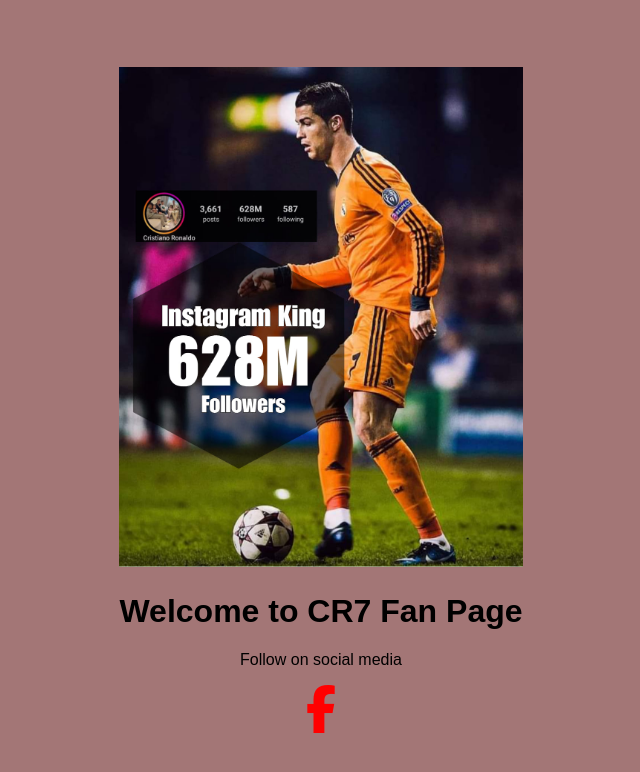
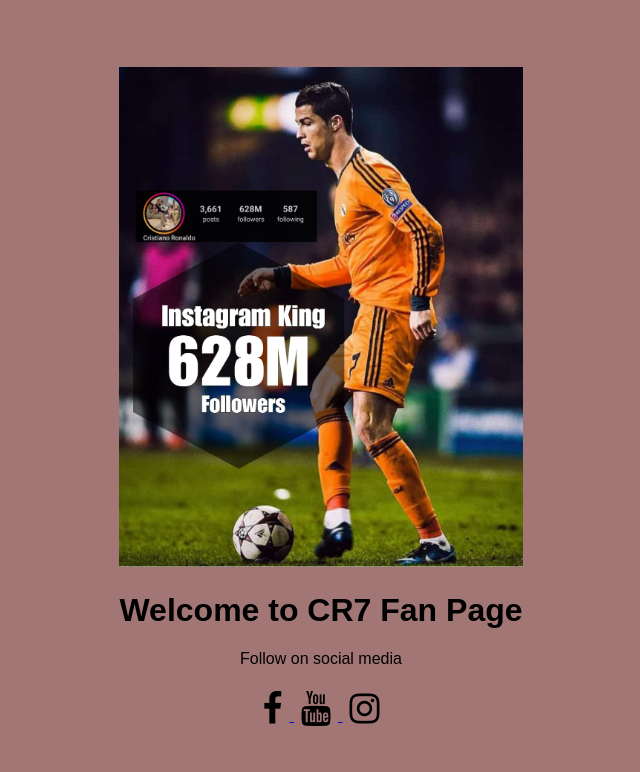
Before and after one commit to diwakarstha/CR7, a plain HTML site: page index.html in a window 1280 px wide. Shown: the whole page, without its empty margins (319-959 px from the left). Drawn offline with Linux system fonts and the light colour scheme.

Commit message:
Update index.html

```diff
--- a/index.html
+++ b/index.html
@@ -23,14 +23,22 @@
             height: 500px;
         }
     </style>
-    <script src="https://kit.fontawesome.com/a076d05399.js" crossorigin="anonymous"></script>
+    <link rel="stylesheet" href="https://cdnjs.cloudflare.com/ajax/libs/font-awesome/4.7.0/css/font-awesome.min.css">
 </head>
 <body>
     <div class="content">
         <img src="./cr7_1.jpg" alt="cr7">
         <h1>Welcome to CR7 Fan Page</h1>
         <p>Follow on social media</p>
-        <i class='fab fa-facebook-f' style='font-size:48px;color:red'></i>
+        <a href="https://www.facebook.com/CristianoRonaldoFanClubNepal">
+            <i class="fa fa-facebook" style="margin:7px;font-size:35px;color:black"></i>
+        </a>
+        <a href="https://www.facebook.com/CristianoRonaldoFanClubNepal">
+            <i class="fa fa-youtube" style="margin:7px;font-size:35px;color:black"></i>
+        </a>
+        <a href="https://www.facebook.com/CristianoRonaldoFanClubNepal">
+            <i class="fa fa-instagram" style="margin:7px;font-size:35px;color:black"></i>
+        </a>
     </div>
 </body>
 </html>
```
